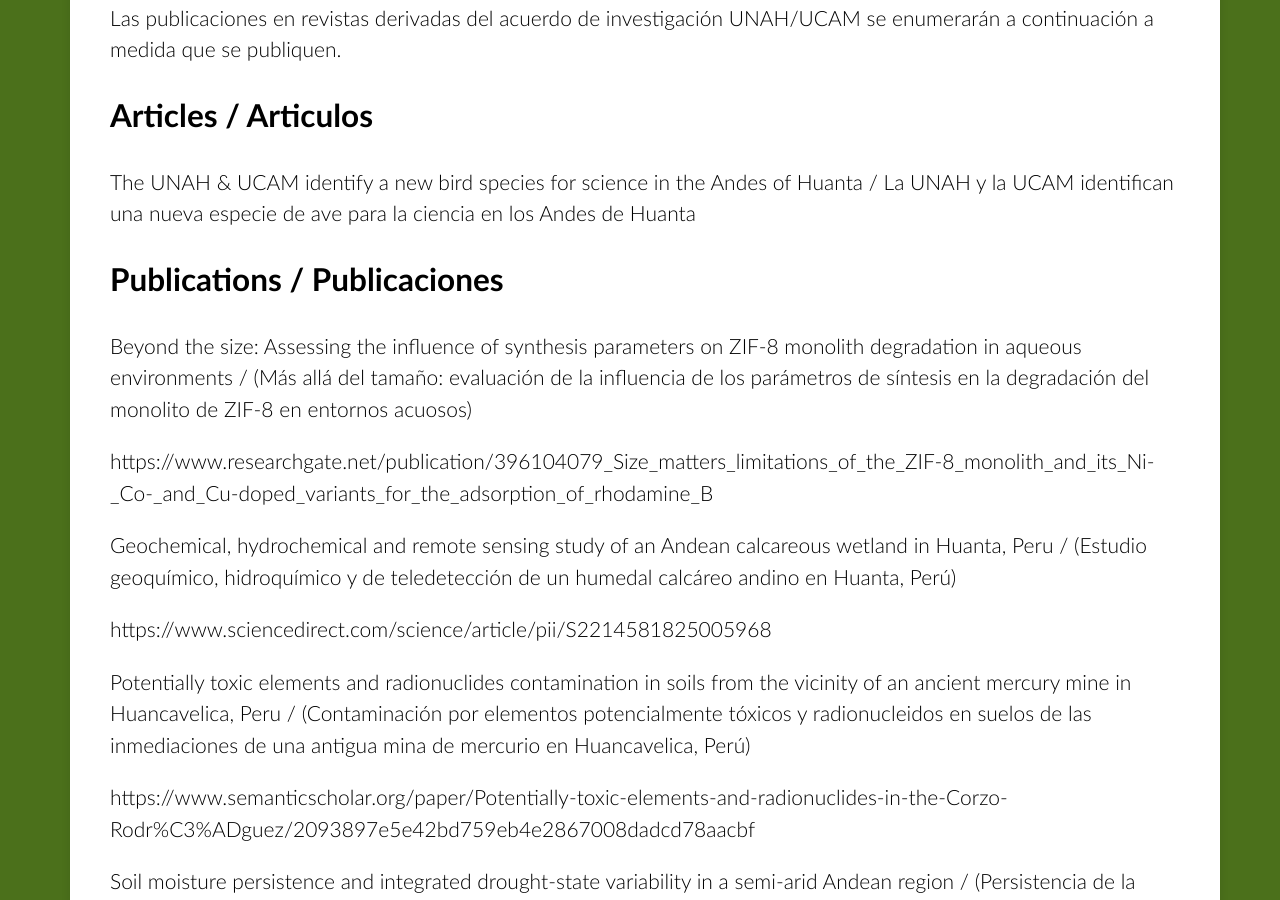
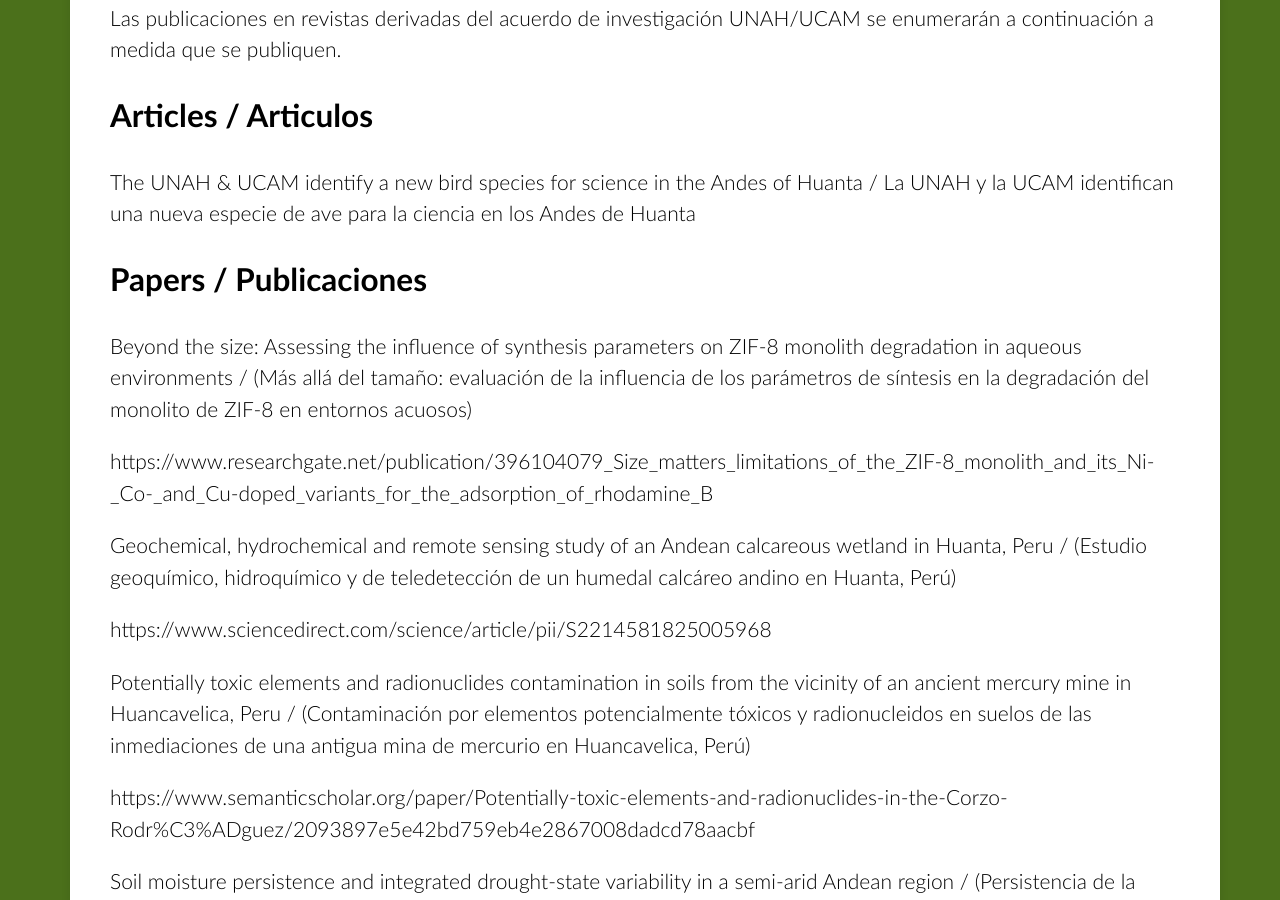
Before and after one commit to HVLepage/cavep-unah, a Jekyll site: the page built from pages/publications.md, in a window 1280 px wide and 900 px high, scrolled down 332 px. Built offline with Jekyll 4.4.1, drawn with Linux system fonts in a browser that asks for light colours.

Commit message:
Update publications.md

```diff
--- a/pages/publications.md
+++ b/pages/publications.md
@@ -14,7 +14,7 @@
 The UNAH & UCAM identify a new bird species for science in the Andes of Huanta / La UNAH y la UCAM identifican una nueva especie de ave para la ciencia en los Andes de Huanta
 
 
-## Publications / Publicaciones
+## Papers / Publicaciones
 
 Beyond the size: Assessing the influence of synthesis parameters on ZIF-8 monolith degradation in aqueous environments / (Más allá del tamaño: evaluación de la influencia de los parámetros de síntesis en la degradación del monolito de ZIF-8 en entornos acuosos)
 
```
